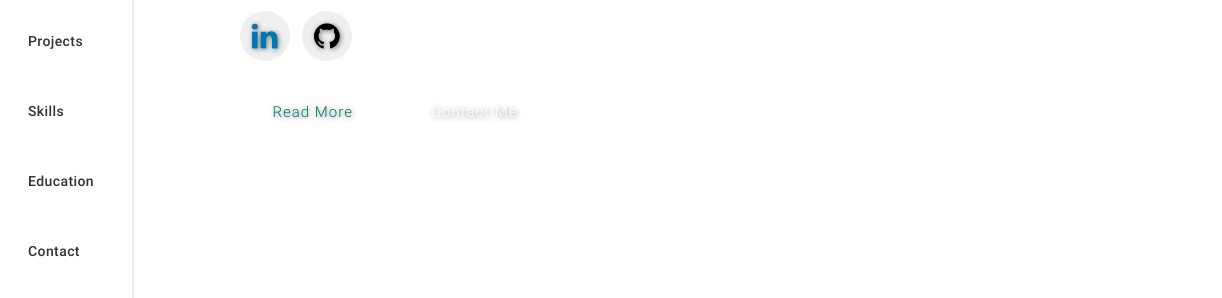
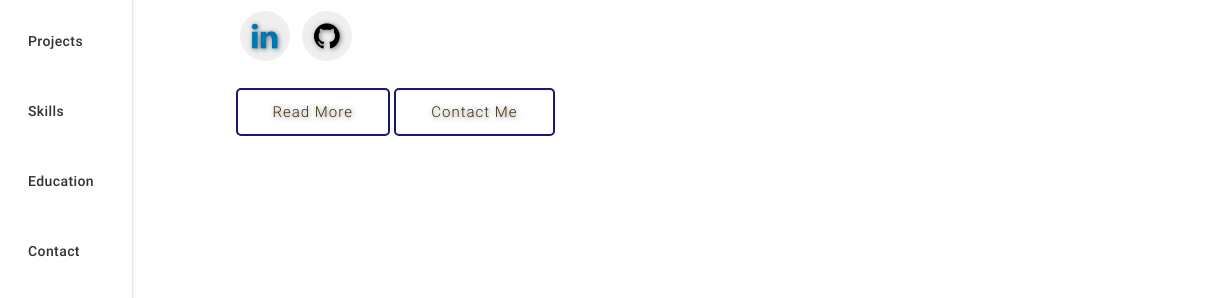
Before and after one commit to ProtikDey/ProtikDey.github.io, a plain HTML site: page index.html in a window 1280 px wide. Shown: the part 277-575 px from the top of the page, 58-1280 px from the left. Drawn offline with nearby package versions, Linux system fonts and the light colour scheme.

Commit message:
Contact and pro pic updated

```diff
--- a/assets/css/style.css
+++ b/assets/css/style.css
@@ -84,8 +84,8 @@
   position: relative;
   padding: 11px 35px;
   background: #fff;
-  color: #00796b;
-  border: 2px solid #fff;
+  color: #3d2c06;
+  border: 2px solid #191970;
   font-weight: 600;
   font-size: 15px;
   letter-spacing: 1px;
@@ -102,9 +102,9 @@
 .contactme {
   position: relative;
   padding: 11px 35px;
-  background: none;
-  color: #fff;
-  border: 2px solid #fff;
+  background: #fff;
+  color: #3d2c06;
+  border: 2px solid #191970;
   font-weight: 600;
   font-size: 15px;
   letter-spacing: 1px;
```
